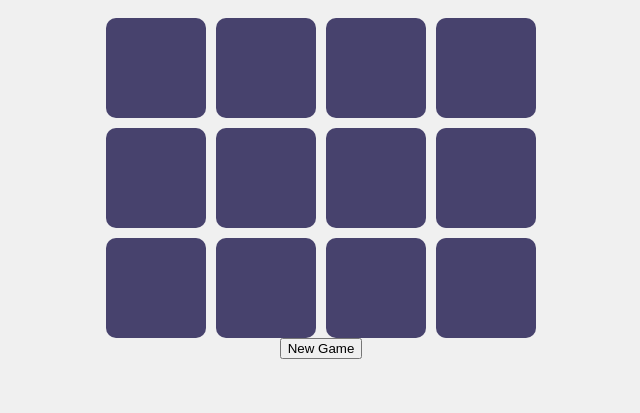
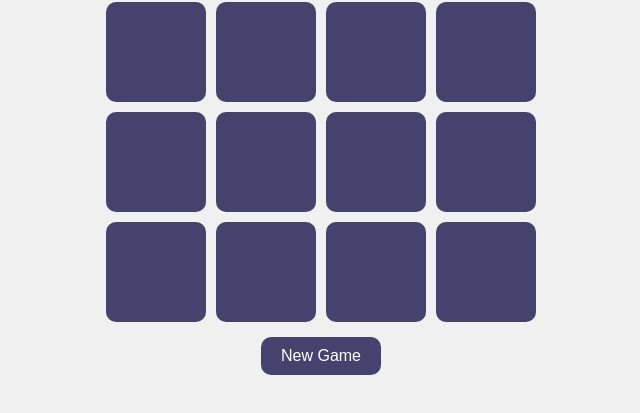
Before and after one commit to diya-git/Memory-block-game, a plain HTML site: page Memory-block-game-main/code/index.html in a window 1280 px wide. Shown: the part 251-664 px from the top of the page, without its empty margins (319-959 px from the left). Drawn offline with Linux system fonts and the light colour scheme.

Commit message:
(style) improve button design

```diff
--- a/Memory-block-game-main/code/styles.css
+++ b/Memory-block-game-main/code/styles.css
@@ -42,3 +42,24 @@ body {
 .block.flipped img {
     display: block;
 }
+
+#reset {
+    background-color: #47426d;
+    color: white;
+    font-size: 16px;
+    padding: 10px 20px;
+    border: none;
+    border-radius: 10px;
+    cursor: pointer;
+    transition: background-color 0.3s, transform 0.3s;
+    margin-top: 15px;
+}
+
+#reset:hover {
+    background-color: #5a598a;
+    transform: scale(1.05);
+}
+
+#reset:active {
+    background-color: #3e3c5f;
+}
```
